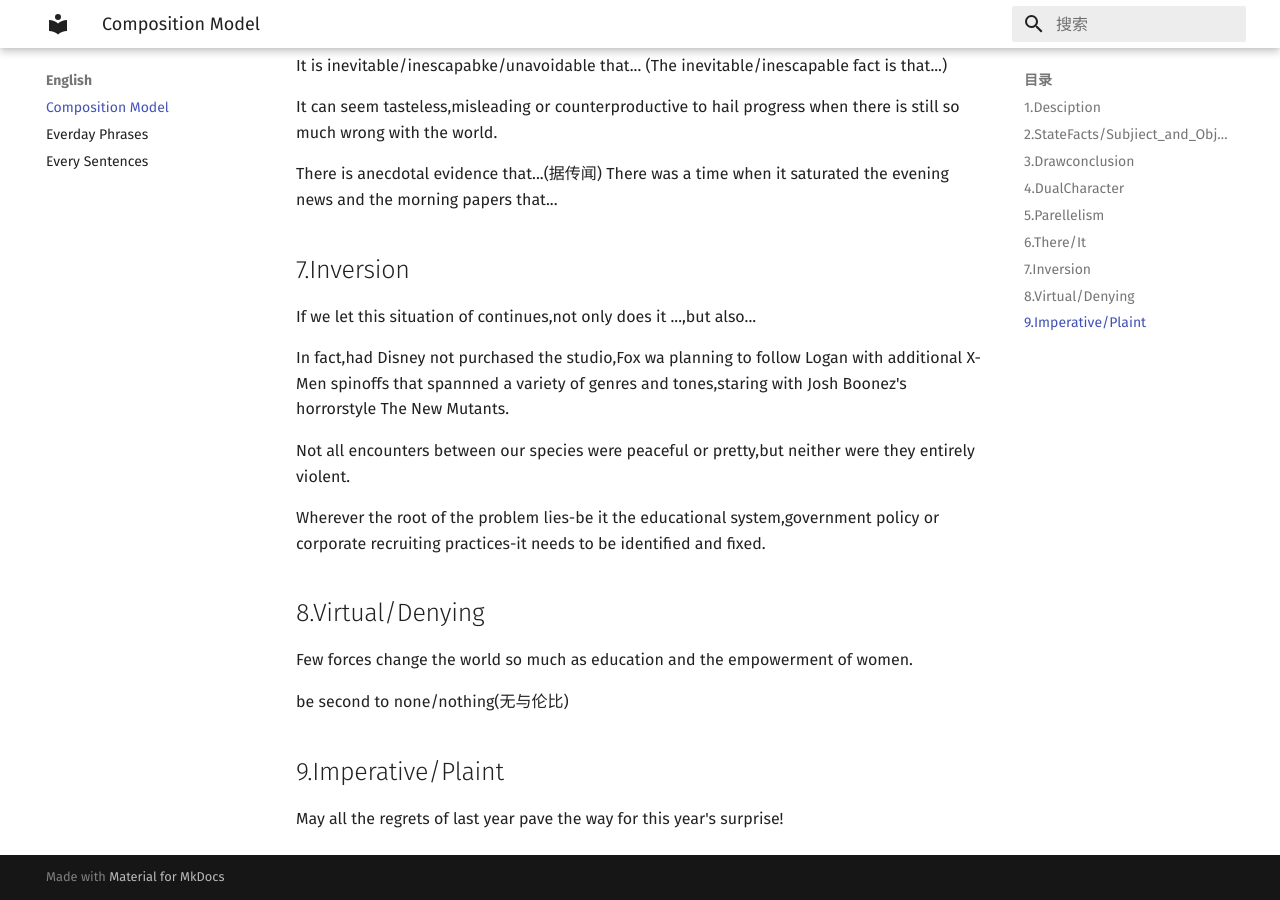
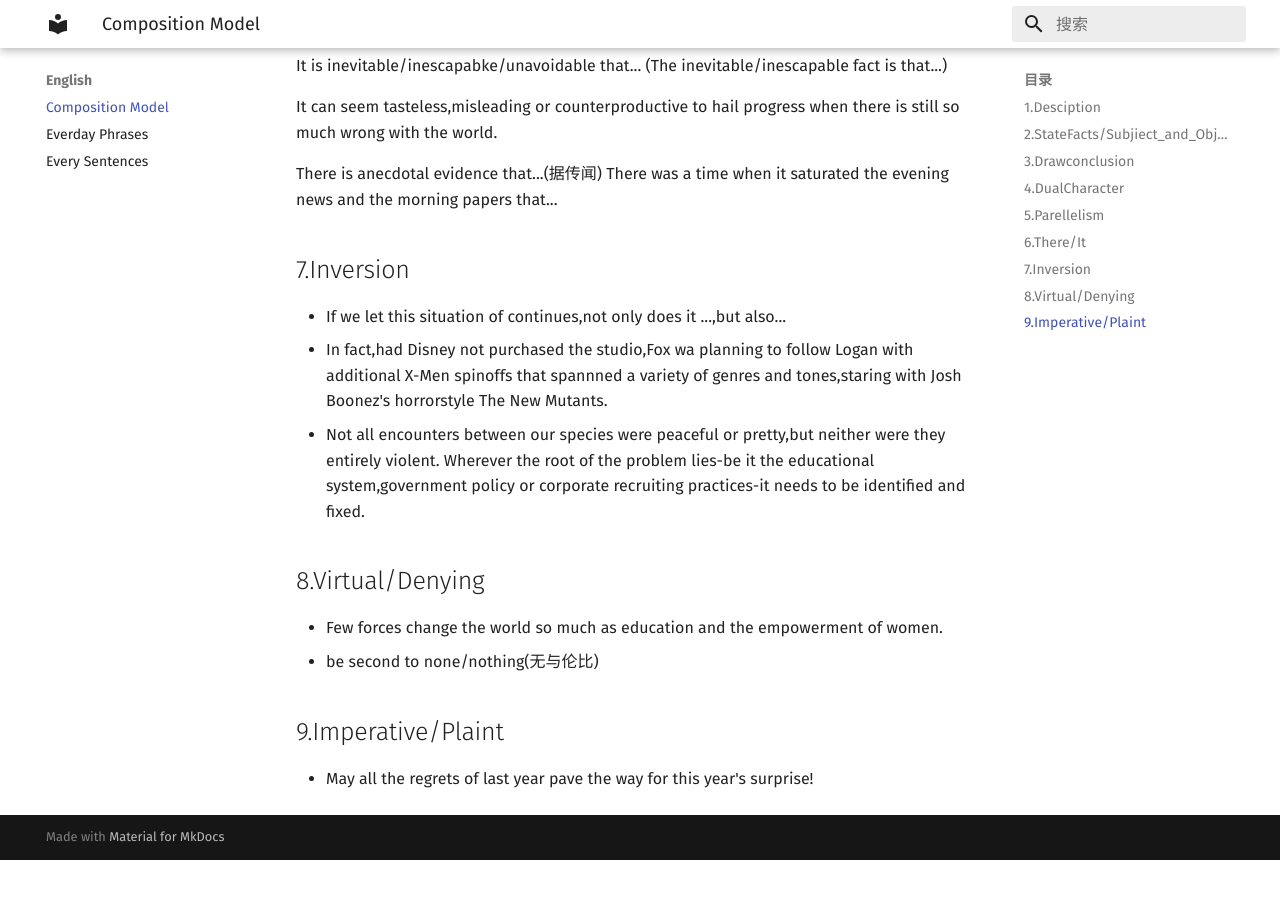
Before and after one commit to purplezi/PurpleCypress, an MkDocs documentation site: the page built from docs/English/compositiomodel.md, in a window 1280 px wide and 900 px high, scrolled down 1549 px. Built offline with MkDocs 1.6.1 and Material for MkDocs 9.7.7, drawn with Linux system fonts in a browser that asks for light colours; after the commit the page ends 2409 px from its top, so only the background shows below that.

```diff
--- a/docs/English/compositiomodel.md
+++ b/docs/English/compositiomodel.md
@@ -69,20 +69,16 @@ There was a time when it saturated the evening news and the morning papers that.
 
 ## 7.Inversion
 
-If we let this situation of continues,not only does it ...,but also...
-
-In fact,had Disney not purchased the studio,Fox wa planning to follow Logan with additional X-Men spinoffs that spannned a variety of genres and tones,staring with Josh Boonez's horrorstyle The New Mutants.
-
-Not all encounters between our species were peaceful or pretty,but neither were they entirely violent.
-
+- If we let this situation of continues,not only does it ...,but also...
+- In fact,had Disney not purchased the studio,Fox wa planning to follow Logan with additional X-Men spinoffs that spannned a variety of genres and tones,staring with Josh Boonez's horrorstyle The New Mutants.
+- Not all encounters between our species were peaceful or pretty,but neither were they entirely violent.
 Wherever the root of the problem lies-be it the educational system,government policy or corporate recruiting practices-it needs to be identified and fixed.
 
 ## 8.Virtual/Denying
 
-Few forces change the world so much as education and the empowerment of women.
-
-be second to none/nothing(无与伦比)
+- Few forces change the world so much as education and the empowerment of women.
+- be second to none/nothing(无与伦比)
 
 ## 9.Imperative/Plaint
 
-May all the regrets of last year pave the way for this year's surprise!
+-  May all the regrets of last year pave the way for this year's surprise!
```
Also changed, not shown: docs/English/everdayphrases.md (+4 -0 lines), docs/English/everysentences.md (+3 -1 lines).
